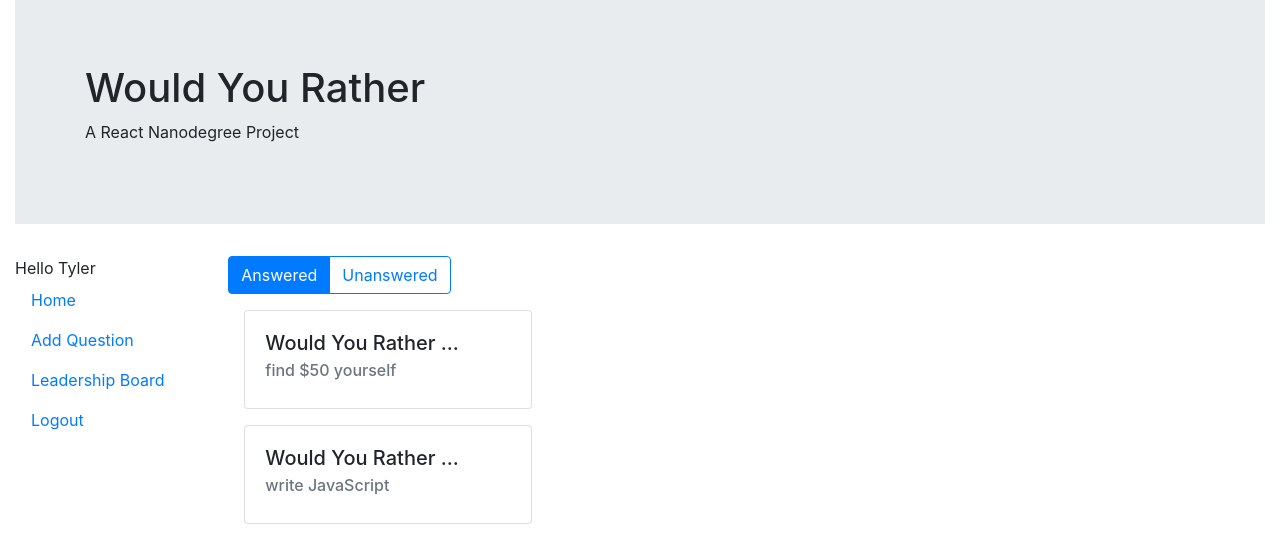
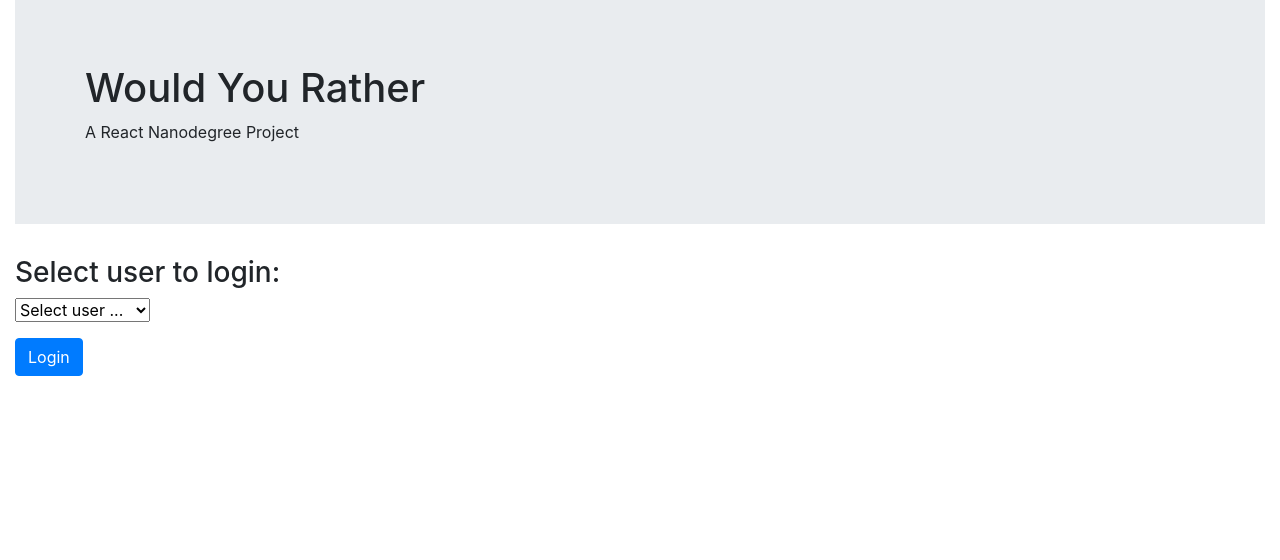
Before and after one commit to jessica-hsu/React-Nanodegree, a React (Create React App) app in the folder would-you-rather/: page / in a window 1280 px wide. Shown: the top 560 px of the page. Built offline with nearby package versions, Linux system fonts and the light colour scheme.

Commit message:
complete initial UI of login page

```diff
--- a/would-you-rather/src/components/Button.js
+++ b/would-you-rather/src/components/Button.js
@@ -6,7 +6,7 @@ import { connect } from 'react-redux'
 class MyButtons extends Component {
   render() {
 
-    const {buttonType, toggleQuestionList} = this.props;
+    const {buttonType, toggleQuestionList, text} = this.props;
 
     console.log(buttonType);
 
@@ -26,7 +26,7 @@ class MyButtons extends Component {
         )
     } else {
         return (
-            <Button variant="primary">Submit</Button>
+            <Button variant="primary">{text}</Button>
         )
     }
 
--- a/would-you-rather/src/views/App.js
+++ b/would-you-rather/src/views/App.js
@@ -5,6 +5,8 @@ import './App.css';
 
 
 import HomePage from './HomePage';
+import Login from './Login';
+
 class App extends Component {
   componentDidMount() {
     this.props.dispatch(handleInitialData());
@@ -14,7 +16,7 @@ class App extends Component {
       <div>
         {this.props.loading === true
           ? null
-          : <HomePage/>}
+          : <Login/>}
       </div>
     );
   }
--- /dev/null
+++ b/would-you-rather/src/views/Login.js
@@ -0,0 +1,47 @@
+import React, { Component } from 'react'
+import { connect } from 'react-redux'
+import Title from '../components/Title';
+import MyButtons from '../components/Button'
+
+import Container from 'react-bootstrap/Container';
+import Row from 'react-bootstrap/Row';
+import Col from 'react-bootstrap/Col';
+
+class Login extends Component {
+
+  render() {
+    const {users} = this.props;
+    return (
+      <Container fluid>
+        <Row>
+          <Col sm={12}><Title/></Col>
+        </Row>
+        <Row>
+          <Col sm={12}>
+            <h3>Select user to login:</h3>
+            <select defaultValue={'none'}>
+                <option key={'0'} value={'none'} disabled>Select user ...</option>
+                {Object.keys(users).map((u) => (
+                    <option key={users[u].id} value={users[u].id}>{users[u].name}</option>
+                ))}
+            </select>
+            <div style={{marginTop: "1rem"}}>
+                <MyButtons buttonType={'login'} text={'Login'}/>
+            </div>
+          </Col>
+        </Row>
+      </Container>
+    )
+  }
+}
+
+function mapStateToProps ({authedUser, users, questions}) {
+    Object.keys(users).map((user) => (
+        console.log(users[user])
+    ))
+    return {
+        users
+    }
+}
+
+export default connect(mapStateToProps)(Login)
```
